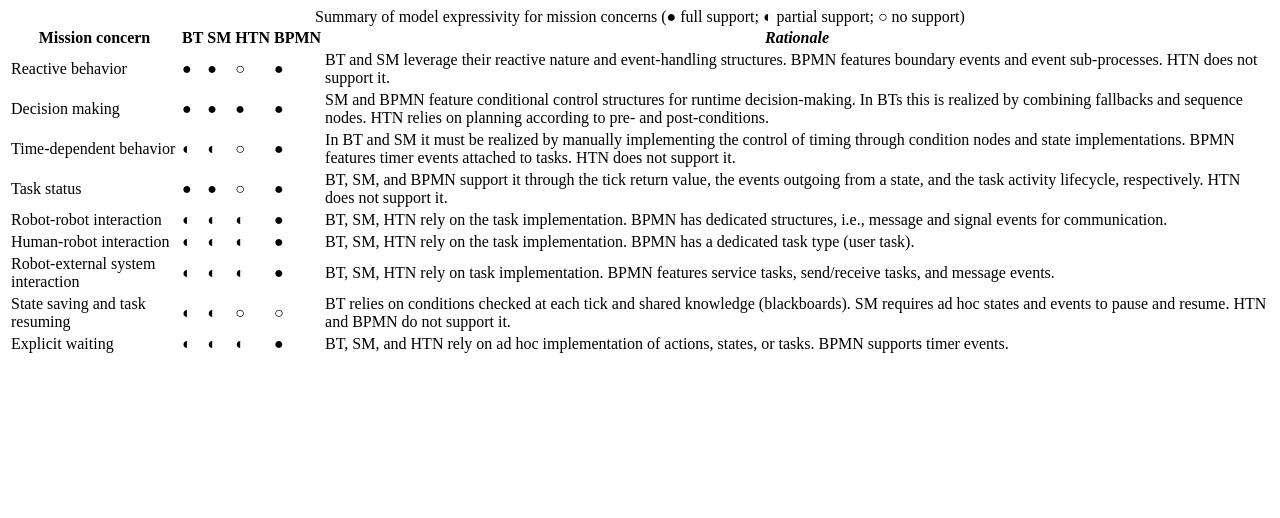
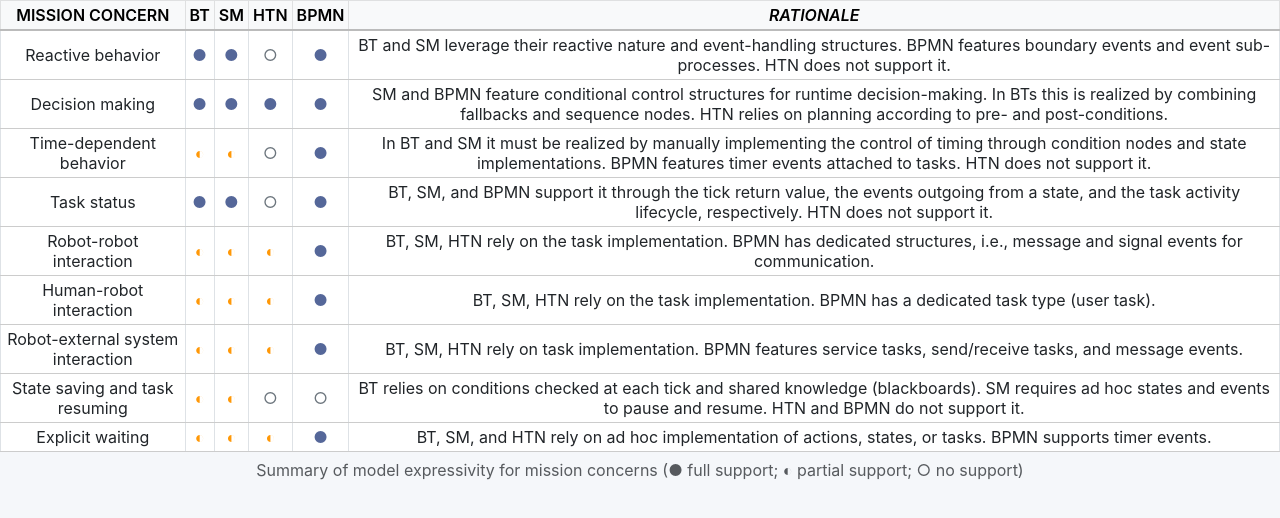
Before and after one commit to gssi-robotics/robotic-mission-formalisms-validation, a plain HTML site: page tables/concerns.html in a window 1280 px wide. Drawn offline with nearby package versions, Linux system fonts and the light colour scheme.

Commit message:
added tables

```diff
--- a/tables/concerns.html
+++ b/tables/concerns.html
@@ -1,7 +1,14 @@
-<table>
-  <caption>Summary of model expressivity for mission concerns (● full support; ◐ partial support; ○ no support)</caption>
+<link href="https://cdn.jsdelivr.net/npm/bootstrap@5.3.0/dist/css/bootstrap.min.css" rel="stylesheet">
+<link href="../css/style.css" rel="stylesheet">
 
-  <thead>
+<div class="table-responsive">
+
+  <table class="table table-bordered table-sm align-middle expressivity-table">
+
+    <caption class="text-start text-center">Summary of model expressivity for mission concerns (● full support; ◐
+      partial support; ○ no support)</caption>
+
+    <thead class="table-light">
       <tr>
         <th>Mission concern</th>
         <th>BT</th>
@@ -15,83 +22,91 @@
     <tbody>
       <tr>
         <td>Reactive behavior</td>
-      <td>●</td>
-      <td>●</td>
-      <td>○</td>
-      <td>●</td>
-      <td>BT and SM leverage their reactive nature and event-handling structures. BPMN features boundary events and event sub-processes. HTN does not support it.</td>
+        <td class="full">●</td>
+        <td class="full">●</td>
+        <td class="empty">○</td>
+        <td class="full">●</td>
+        <td>BT and SM leverage their reactive nature and event-handling structures. BPMN features boundary events and
+          event sub-processes. HTN does not support it.</td>
       </tr>
 
       <tr>
         <td>Decision making</td>
-      <td>●</td>
-      <td>●</td>
-      <td>●</td>
-      <td>●</td>
-      <td>SM and BPMN feature conditional control structures for runtime decision-making. In BTs this is realized by combining fallbacks and sequence nodes. HTN relies on planning according to pre- and post-conditions.</td>
+        <td class="full">●</td>
+        <td class="full">●</td>
+        <td class="full">●</td>
+        <td class="full">●</td>
+        <td>SM and BPMN feature conditional control structures for runtime decision-making. In BTs this is realized by
+          combining fallbacks and sequence nodes. HTN relies on planning according to pre- and post-conditions.</td>
       </tr>
 
       <tr>
         <td>Time-dependent behavior</td>
-      <td>◐</td>
-      <td>◐</td>
-      <td>○</td>
-      <td>●</td>
-      <td>In BT and SM it must be realized by manually implementing the control of timing through condition nodes and state implementations. BPMN features timer events attached to tasks. HTN does not support it.</td>
+        <td class="half">◐</td>
+        <td class="half">◐</td>
+        <td class="empty">○</td>
+        <td class="full">●</td>
+        <td>In BT and SM it must be realized by manually implementing the control of timing through condition nodes and
+          state implementations. BPMN features timer events attached to tasks. HTN does not support it.</td>
       </tr>
 
       <tr>
         <td>Task status</td>
-      <td>●</td>
-      <td>●</td>
-      <td>○</td>
-      <td>●</td>
-      <td>BT, SM, and BPMN support it through the tick return value, the events outgoing from a state, and the task activity lifecycle, respectively. HTN does not support it.</td>
+        <td class="full">●</td>
+        <td class="full">●</td>
+        <td class="empty">○</td>
+        <td class="full">●</td>
+        <td>BT, SM, and BPMN support it through the tick return value, the events outgoing from a state, and the task
+          activity lifecycle, respectively. HTN does not support it.</td>
       </tr>
 
       <tr>
         <td>Robot-robot interaction</td>
-      <td>◐</td>
-      <td>◐</td>
-      <td>◐</td>
-      <td>●</td>
-      <td>BT, SM, HTN rely on the task implementation. BPMN has dedicated structures, i.e., message and signal events for communication.</td>
+        <td class="half">◐</td>
+        <td class="half">◐</td>
+        <td class="half">◐</td>
+        <td class="full">●</td>
+        <td>BT, SM, HTN rely on the task implementation. BPMN has dedicated structures, i.e., message and signal events
+          for communication.</td>
       </tr>
 
       <tr>
         <td>Human-robot interaction</td>
-      <td>◐</td>
-      <td>◐</td>
-      <td>◐</td>
-      <td>●</td>
+        <td class="half">◐</td>
+        <td class="half">◐</td>
+        <td class="half">◐</td>
+        <td class="full">●</td>
         <td>BT, SM, HTN rely on the task implementation. BPMN has a dedicated task type (user task).</td>
       </tr>
 
       <tr>
         <td>Robot-external system interaction</td>
-      <td>◐</td>
-      <td>◐</td>
-      <td>◐</td>
-      <td>●</td>
-      <td>BT, SM, HTN rely on task implementation. BPMN features service tasks, send/receive tasks, and message events.</td>
+        <td class="half">◐</td>
+        <td class="half">◐</td>
+        <td class="half">◐</td>
+        <td class="full">●</td>
+        <td>BT, SM, HTN rely on task implementation. BPMN features service tasks, send/receive tasks, and message
+          events.</td>
       </tr>
 
       <tr>
         <td>State saving and task resuming</td>
-      <td>◐</td>
-      <td>◐</td>
-      <td>○</td>
-      <td>○</td>
-      <td>BT relies on conditions checked at each tick and shared knowledge (blackboards). SM requires ad hoc states and events to pause and resume. HTN and BPMN do not support it.</td>
+        <td class="half">◐</td>
+        <td class="half">◐</td>
+        <td class="empty">○</td>
+        <td class="empty">○</td>
+        <td>BT relies on conditions checked at each tick and shared knowledge (blackboards). SM requires ad hoc states
+          and events to pause and resume. HTN and BPMN do not support it.</td>
       </tr>
 
       <tr>
         <td>Explicit waiting</td>
-      <td>◐</td>
-      <td>◐</td>
-      <td>◐</td>
-      <td>●</td>
+        <td class="half">◐</td>
+        <td class="half">◐</td>
+        <td class="half">◐</td>
+        <td class="full">●</td>
         <td>BT, SM, and HTN rely on ad hoc implementation of actions, states, or tasks. BPMN supports timer events.</td>
       </tr>
     </tbody>
   </table>
+</div>
```
Also changed, not shown: index.html (+5 -5 lines), tables/tools_bpmn.html (+2 -2 lines), tables/tools_bt.html (+2 -2 lines), tables/tools_htn.html (+2 -2 lines), tables/tools_sm.html (+2 -2 lines). Lines whose indentation alone changed are shown as unchanged.
